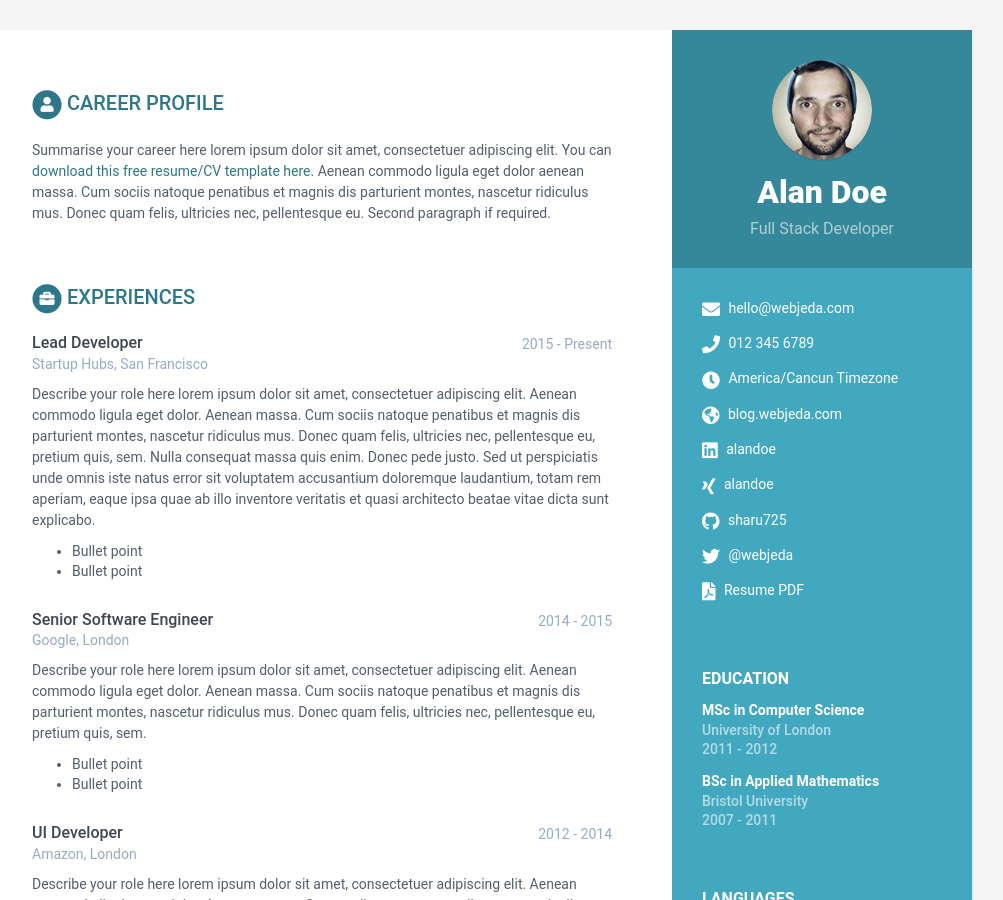
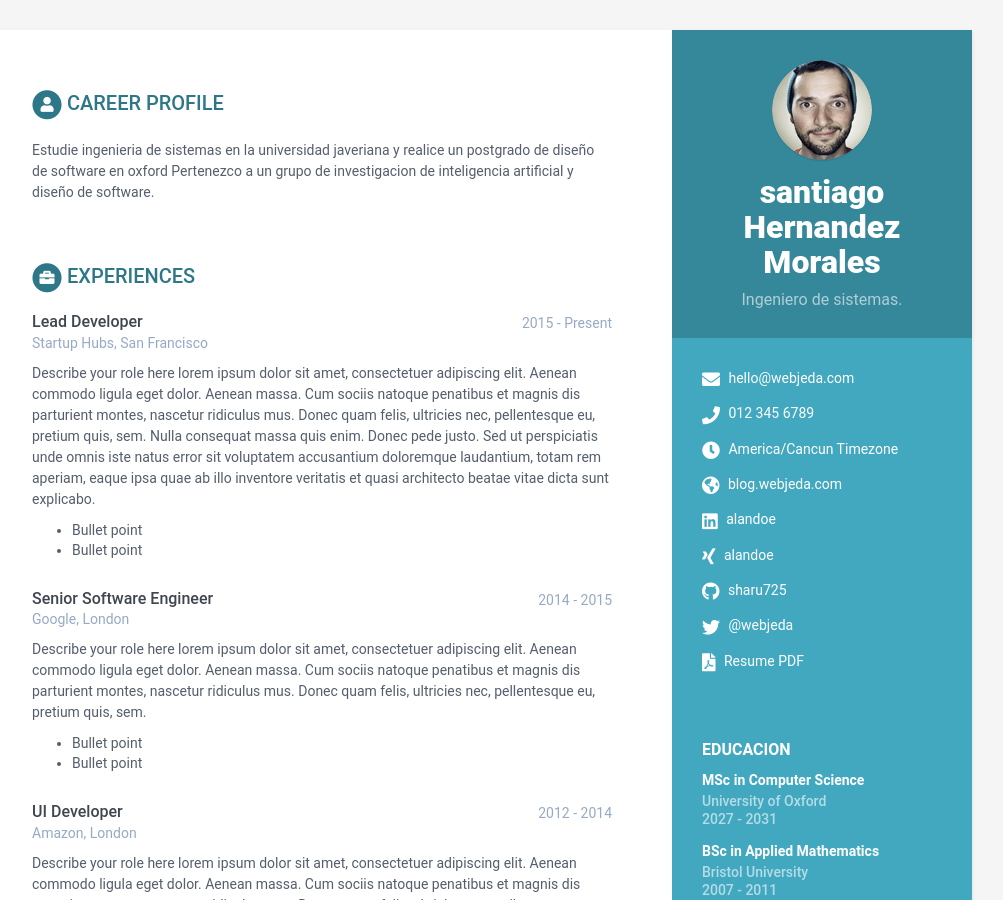
Before and after one commit to santiagohernandezmorales3-collab/Hernandez-cv-2, a Jekyll site: the page built from index.html, in a window 1280 px wide and 900 px high. Shown: the whole window, without its empty margins (168-1171 px from the left). Built offline with Jekyll 4.4.1, drawn with Linux system fonts in a browser that asks for light colours.

Commit message:
Cambiar el perfil profesional

```diff
--- a/_data/data.yml
+++ b/_data/data.yml
@@ -8,8 +8,8 @@ sidebar:
     education: True # set to False if you want education in main section instead of in sidebar
 
     # Profile information
-    name: Alan Doe
-    tagline: Full Stack Developer
+    name: santiago Hernandez Morales
+    tagline: Ingeniero de sistemas.
     avatar: profile.png  #place a 100x100 picture inside /assets/images/ folder and provide the name of the file below
 
     # Sidebar links
@@ -57,26 +57,17 @@ sidebar:
 career-profile:
     title: Career Profile
     summary: |
-      Summarise your career here lorem ipsum dolor sit amet, consectetuer
-      adipiscing elit. You can [download this free resume/CV template here]().
-      Aenean commodo ligula eget dolor aenean massa. Cum sociis natoque
-      penatibus et magnis dis parturient montes, nascetur ridiculus mus.
-      Donec quam felis, ultricies nec, pellentesque eu.
-      Second paragraph if required.
+      Estudie ingenieria de sistemas en la universidad javeriana y realice un postgrado de diseño de software en oxford
+      Pertenezco a un grupo de investigacion de inteligencia artificial y diseño de software.
 education:
-    title: Education
+    title: Educacion
     info:
       - degree: MSc in Computer Science
-        university: University of London
-        time: 2011 - 2012
+        university: University of Oxford
+        time: 2027 - 2031
         details: |
-          Describe your study here lorem ipsum dolor sit amet, consectetuer
-          adipiscing elit. Aenean commodo ligula eget dolor. Aenean massa. Cum
-          sociis natoque penatibus et magnis dis parturient montes, nascetur
-          ridiculus mus. Donec quam felis, ultricies nec, pellentesque eu,
-          pretium quis, sem.
-            - Bullet point
-            - Bullet point
+          Durante mi estadia en oxford logre comprender metodologias optimas que permiten realizar software de forma sostenible a largo plazo, tambien
+          realice un proyecto sobre cadenas de ADN aplicado a un software.
       - degree: BSc in Applied Mathematics
         university: Bristol University
         time: 2007 - 2011
```
